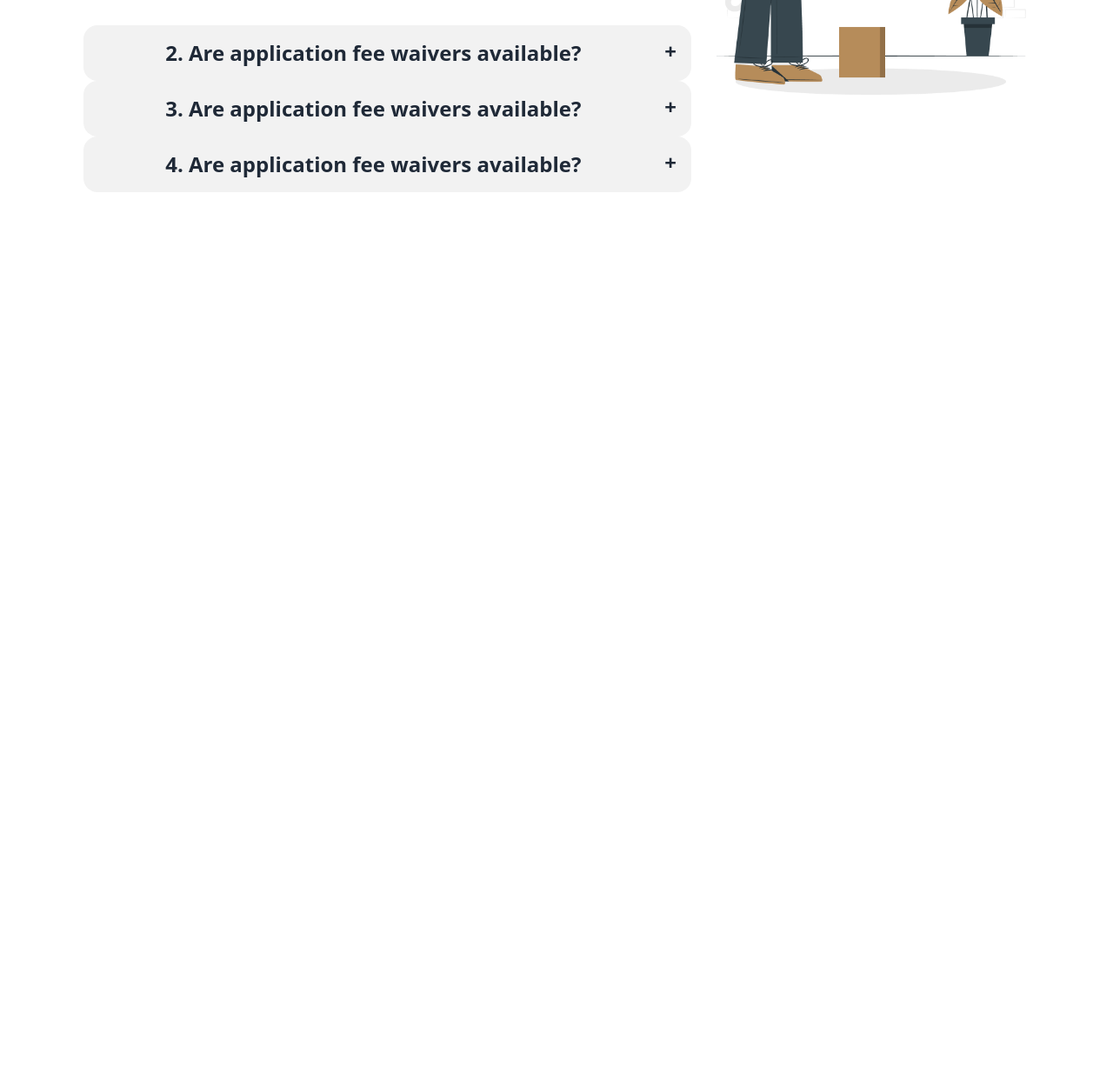
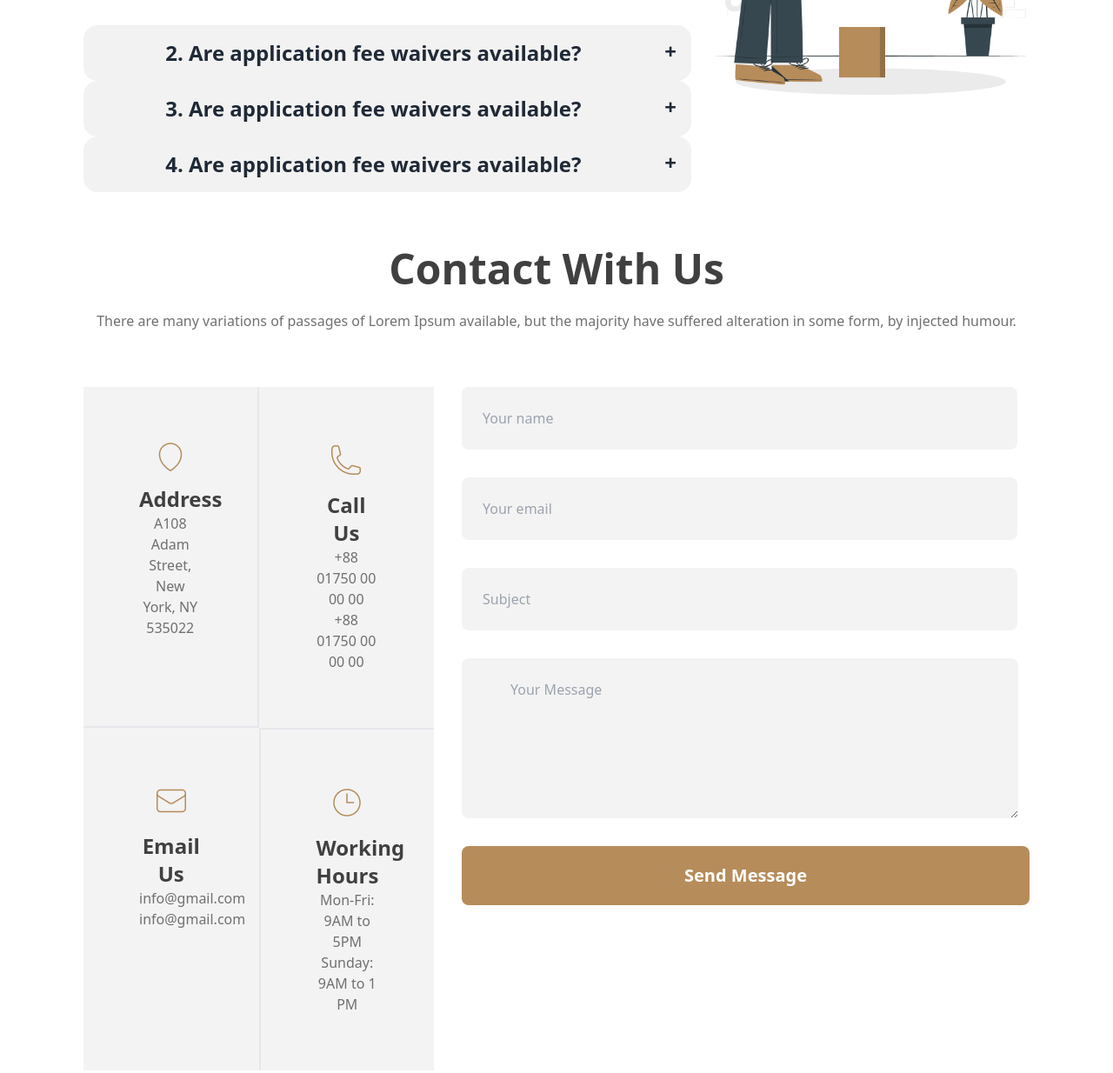
Before and after one commit to AhmedMiraz1/legal-solution-resources, a plain HTML site: page index.html in a window 1280 px wide. Shown: the part 3283-4517 px from the top of the page at 87% size. Before the commit the page ends 3568 px from the top, so only its background shows below. Drawn offline with nearby package versions, Linux system fonts and the light colour scheme.

Commit message:
input items added

```diff
--- a/index.html
+++ b/index.html
@@ -354,56 +354,152 @@
           <div class="flex-col-1">
             <div class="collapse collapse-plus bg-base-200 mb-8">
               <input type="radio" name="my-accordion-3" checked="checked" />
-            <div class="collapse-title py-20 text-2xl text-center font-extrabold">
+              <div
+                class="collapse-title py-20 text-2xl text-center font-extrabold"
+              >
                 1. Are application fee waivers available?
               </div>
               <div class="collapse-content">
                 <p>
-                There are many variations of passages of Lorem Ipsum available,
-                but the majority have suffered alteration in some form, by
-                injected humour,
+                  There are many variations of passages of Lorem Ipsum
+                  available, but the majority have suffered alteration in some
+                  form, by injected humour,
                 </p>
               </div>
             </div>
             <div class="collapse collapse-plus bg-base-200">
               <input type="radio" name="my-accordion-3" />
               <div class="collapse-title text-2xl text-center font-extrabold">
-              2.  Are application fee waivers available?
+                2. Are application fee waivers available?
               </div>
               <div class="collapse-content">
-              <p>There are many variations of passages of Lorem Ipsum available,
-                but the majority have suffered alteration in some form, by
-                injected humour,</p>
+                <p>
+                  There are many variations of passages of Lorem Ipsum
+                  available, but the majority have suffered alteration in some
+                  form, by injected humour,
+                </p>
               </div>
             </div>
             <div class="collapse collapse-plus bg-base-200">
               <input type="radio" name="my-accordion-3" />
               <div class="collapse-title text-2xl text-center font-extrabold">
-                3.  Are application fee waivers available?
+                3. Are application fee waivers available?
               </div>
               <div class="collapse-content">
-              <p>There are many variations of passages of Lorem Ipsum available,
-                but the majority have suffered alteration in some form, by
-                injected humour,</p>
+                <p>
+                  There are many variations of passages of Lorem Ipsum
+                  available, but the majority have suffered alteration in some
+                  form, by injected humour,
+                </p>
               </div>
             </div>
             <div class="collapse collapse-plus bg-base-200">
               <input type="radio" name="my-accordion-3" />
               <div class="collapse-title text-2xl text-center font-extrabold">
-                4.  Are application fee waivers available?
+                4. Are application fee waivers available?
               </div>
               <div class="collapse-content">
-              <p>There are many variations of passages of Lorem Ipsum available,
-                but the majority have suffered alteration in some form, by
-                injected humour,</p>
+                <p>
+                  There are many variations of passages of Lorem Ipsum
+                  available, but the majority have suffered alteration in some
+                  form, by injected humour,
+                </p>
               </div>
             </div>
           </div>
           <div>
-            <img src="images/faq.png" alt="">
+            <img src="images/faq.png" alt="" />
+          </div>
+        </div>
+      </section>
+      <!-- ----------contact section------- -->
+      <section class="container mx-auto px-3 lg:px-24 my-16">
+        <h2 class="text-[#414040] text-center text-5xl font-extrabold mb-6">
+          Contact With Us
+        </h2>
+        <p class="text-center text-[#707070] mb-16">
+          There are many variations of passages of Lorem Ipsum available, but
+          the majority have suffered alteration in some form, by injected
+          humour.
+        </p>
+
+        <div class="flex flex-col gap-8 lg:flex-row">
+          <div class="grid grid-cols-1 lg:grid-cols-2">
+            <div class="bg-[#F3F3F3] p-16 text-center border-b-2 border-r-2">
+              <img class="mx-auto" src="images/address.png" alt="" />
+              <h4 class="text-[#414040] text-2xl font-extrabold mt-4">
+                Address
+              </h4>
+              <p class="text-[#707070]">
+                A108 Adam Street, <br />
+                New York, NY 535022
+              </p>
+            </div>
+            <div class="bg-[#F3F3F3] p-16 text-center">
+              <img class="mx-auto" src="images/call.png" alt="" />
+              <h4 class="text-[#414040] text-2xl font-extrabold mt-4">
+                Call Us
+              </h4>
+              <p class="text-[#707070]">
+                +88 01750 00 00 00 <br />
+                +88 01750 00 00 00
+              </p>
+            </div>
+            <div class="bg-[#F3F3F3] p-16 text-center">
+              <img class="mx-auto" src="images/email.png" alt="" />
+              <h4 class="text-[#414040] text-2xl font-extrabold mt-4">
+                Email Us
+              </h4>
+              <p class="text-[#707070]">
+                info@gmail.com <br />
+                info@gmail.com
+              </p>
+            </div>
+            <div class="bg-[#F3F3F3] p-16 text-center border-t-2 border-l-2">
+              <img class="mx-auto" src="images/time.png" alt="" />
+              <h4 class="text-[#414040] text-2xl font-extrabold mt-4">
+                Working Hours
+              </h4>
+              <p class="text-[#707070]">
+                Mon-Fri: 9AM to 5PM <br />
+                Sunday: 9AM to 1 PM
+              </p>
+            </div>
+          </div>
+          <div class="">
+            <input
+              class="block py-6 pl-6 pr-8 lg:pr-96 mb-8 bg-[#F3F3F3] rounded-lg"
+              type="text"
+              placeholder="Your name"
+            />
+            <input
+              class="block py-6 pl-6 pr-8 lg:pr-96 mb-8 bg-[#F3F3F3] rounded-lg"
+              type="email"
+              name=""
+              id=""
+              placeholder="Your email"
+            />
+            <input
+              class="block py-6 pl-6 pr-8 lg:pr-96 mb-8 bg-[#F3F3F3] rounded-lg"
+              type="text"
+              name=""
+              id=""
+              placeholder="Subject"
+            />
+            <textarea
+              class="block pl-14 pt-6 pr-10 lg:pr-96 pb-20 lg:pb-28 mb-8 bg-[#F3F3F3] rounded-lg"
+              placeholder="Your Message"
+            ></textarea>
+            <input
+              class="block text-white font-semibold text-xl mx-auto bg-[#B68C5A] rounded-lg py-5 px-20 lg:px-64"
+              type="submit"
+              value="Send Message"
+            />
           </div>
         </div>
       </section>
     </main>
+    <!-- ------------main section end here ---------------- -->
+
   </body>
 </html>
```
Lines whose indentation alone changed are shown as unchanged.
